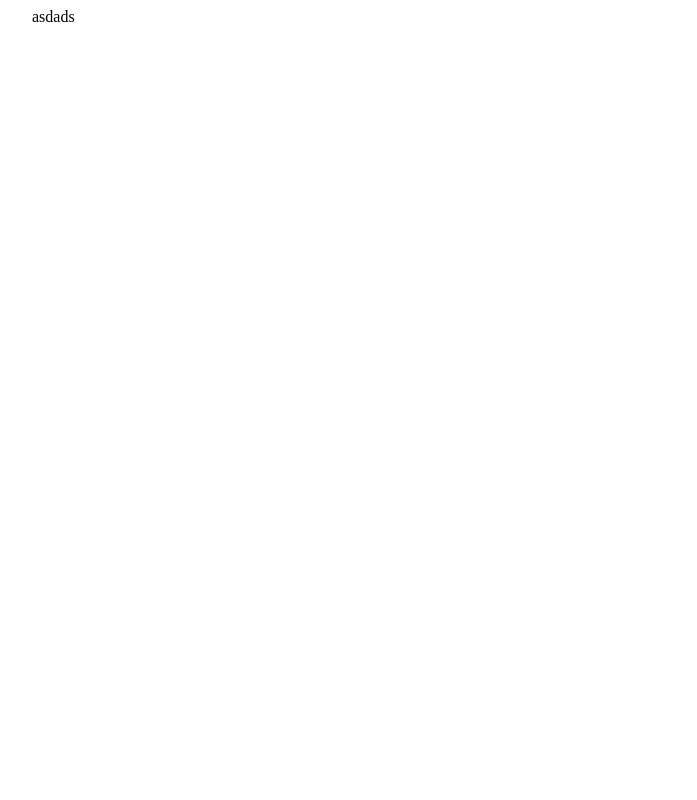
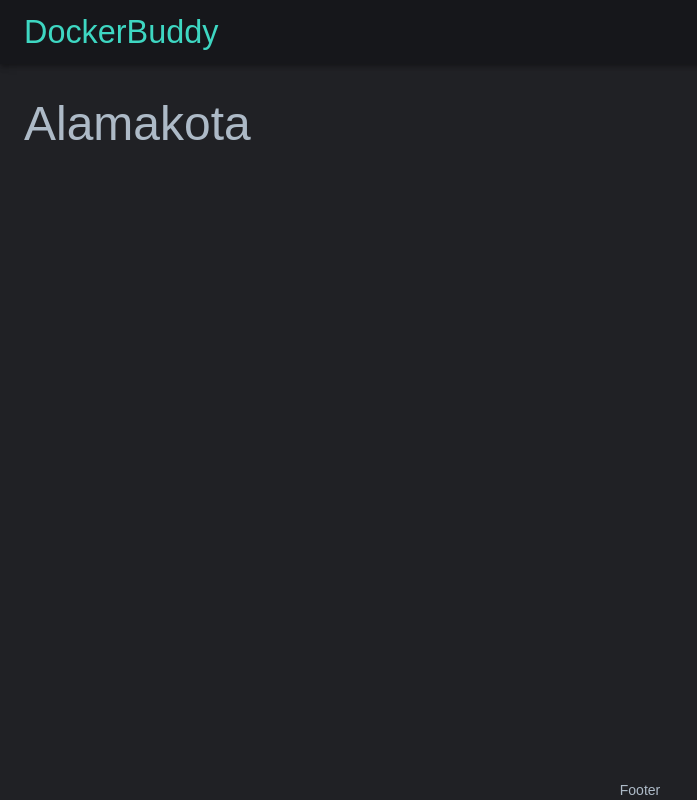
Before and after one commit to dockerbuddy/dockerbuddy-app, a React (Create React App) app in the folder frontend/: page / in a window 1280 px wide. Shown: the whole page, without its empty margins (0-697 px from the left). Built offline with nearby package versions, Linux system fonts and the light colour scheme.

Commit message:
pallete setup done

```diff
--- a/frontend/package.json
+++ b/frontend/package.json
@@ -14,6 +14,7 @@
     "@types/react-dom": "^17.0.0",
     "react": "^17.0.2",
     "react-dom": "^17.0.2",
+    "react-router-dom": "^5.2.0",
     "react-scripts": "4.0.3",
     "typescript": "^4.1.2",
     "web-vitals": "^1.0.1"
@@ -37,6 +38,7 @@
     ]
   },
   "devDependencies": {
+    "@types/react-router-dom": "^5.1.7",
     "@typescript-eslint/eslint-plugin": "^4.24.0",
     "@typescript-eslint/parser": "^4.24.0",
     "eslint-config-prettier": "^8.3.0",
--- a/frontend/src/App.tsx
+++ b/frontend/src/App.tsx
@@ -1,11 +1,20 @@
-import { Box, Container } from "@material-ui/core";
+import { CssBaseline, ThemeProvider } from "@material-ui/core";
 import React from "react";
+import { BrowserRouter } from "react-router-dom";
+import theme from "./common/theme";
+import Layout from "./components/Layout/Layout";
+import Navigation from "./components/Navigation/Navigation";
 
 const App: React.FC = () => {
   return (
-    <Container>
-      <Box>asdads</Box>
-    </Container>
+    <BrowserRouter>
+      <ThemeProvider theme={theme}>
+        <CssBaseline />
+        <Layout>
+          <Navigation />
+        </Layout>
+      </ThemeProvider>
+    </BrowserRouter>
   );
 };
 
--- /dev/null
+++ b/frontend/src/common/theme.ts
@@ -0,0 +1,30 @@
+import { createMuiTheme, responsiveFontSizes } from "@material-ui/core/styles";
+
+const theme = createMuiTheme({
+  palette: {
+    type: "dark",
+    primary: {
+      main: "#3ED7C2",
+    },
+    secondary: {
+      main: "#ff4b3a",
+    },
+    background: {
+      default: "#202125",
+      paper: "#16171B",
+    },
+    text: {
+      primary: "rgba(173,186,199,1)",
+      secondary: "rgba(173,186,199,0.7)",
+      disabled: "rgba(173,186,199,0.5)",
+      hint: "rgba(173,186,199,0.4)",
+    },
+  },
+  typography: {
+    fontFamily: ["Lexend Deca", "sans-serif"].join(","),
+  },
+});
+
+const responsiveTheme = responsiveFontSizes(theme);
+
+export default responsiveTheme;
--- /dev/null
+++ b/frontend/src/components/Home/Home.tsx
@@ -0,0 +1,14 @@
+import React from "react";
+import { Box, Container, Typography } from "@material-ui/core";
+
+const Home: React.FC = () => {
+  return (
+    <Container maxWidth="xl">
+      <Box my={4}>
+        <Typography variant="h3">Alamakota</Typography>
+      </Box>
+    </Container>
+  );
+};
+
+export default Home;
--- /dev/null
+++ b/frontend/src/components/Layout/Footer.tsx
@@ -0,0 +1,14 @@
+import { Box, Grid } from "@material-ui/core";
+import React from "react";
+
+const Footer: React.FC = () => {
+  return (
+    <Box>
+      <Grid container justify="center">
+        <Grid item>Footer</Grid>
+      </Grid>
+    </Box>
+  );
+};
+
+export default Footer;
--- /dev/null
+++ b/frontend/src/components/Layout/Header.tsx
@@ -0,0 +1,33 @@
+import {
+  AppBar,
+  Box,
+  makeStyles,
+  Toolbar,
+  Typography,
+} from "@material-ui/core";
+
+import React from "react";
+
+const useStyles = makeStyles((theme) => ({
+  appBar: {
+    backgroundColor: theme.palette.background.paper,
+  },
+}));
+
+const Header: React.FC = () => {
+  const classes = useStyles();
+
+  return (
+    <Box>
+      <AppBar position="static" className={classes.appBar}>
+        <Toolbar>
+          <Typography variant="h4" color="primary">
+            DockerBuddy
+          </Typography>
+        </Toolbar>
+      </AppBar>
+    </Box>
+  );
+};
+
+export default Header;
--- /dev/null
+++ b/frontend/src/components/Layout/Layout.tsx
@@ -0,0 +1,29 @@
+import { makeStyles, createStyles, Box } from "@material-ui/core";
+import React from "react";
+import Footer from "./Footer";
+import Header from "./Header";
+import PageWrapper from "./PageWrapper";
+
+const useStyles = makeStyles((_theme) =>
+  createStyles({
+    content: {
+      flexGrow: 1,
+    },
+  })
+);
+
+const Layout: React.FC = ({ children }) => {
+  const classes = useStyles();
+
+  return (
+    <PageWrapper>
+      <Box className={classes.content}>
+        <Header />
+        {children}
+      </Box>
+      <Footer />
+    </PageWrapper>
+  );
+};
+
+export default Layout;
--- /dev/null
+++ b/frontend/src/components/Layout/PageWrapper.tsx
@@ -0,0 +1,20 @@
+import { createStyles, makeStyles } from "@material-ui/core";
+import React from "react";
+
+const useStyles = makeStyles((_theme) =>
+  createStyles({
+    pageWrapper: {
+      height: "100vh",
+      display: "flex",
+      flexDirection: "column",
+    },
+  })
+);
+
+const PageWrapper: React.FC = ({ children }) => {
+  const classes = useStyles();
+
+  return <div className={classes.pageWrapper}>{children}</div>;
+};
+
+export default PageWrapper;
--- /dev/null
+++ b/frontend/src/components/Navigation/Navigation.tsx
@@ -0,0 +1,29 @@
+import React from "react";
+import { Redirect, Route, Switch } from "react-router";
+import { openRoutes, protectedRoutes } from "../../routes/routes";
+
+const Navigation: React.FC = () => {
+  const authorized = false;
+
+  return (
+    <>
+      {!authorized ? (
+        <Switch>
+          {openRoutes.map((route) => (
+            <Route key={route.path} {...route} />
+          ))}
+          <Redirect to="/" />
+        </Switch>
+      ) : (
+        <Switch>
+          {openRoutes.concat(protectedRoutes).map((route) => (
+            <Route key={route.path} {...route} />
+          ))}
+          <Redirect to="/" />
+        </Switch>
+      )}
+    </>
+  );
+};
+
+export default Navigation;
--- /dev/null
+++ b/frontend/src/routes/routes.ts
@@ -0,0 +1,24 @@
+import React from "react";
+import Home from "../components/Home/Home";
+
+interface Route {
+  path: string;
+  exact: boolean;
+  component: React.FC;
+}
+
+export const protectedRoutes: Route[] = [
+  {
+    path: "/protected",
+    exact: true,
+    component: Home,
+  },
+];
+
+export const openRoutes: Route[] = [
+  {
+    path: "/",
+    exact: true,
+    component: Home,
+  },
+];
```
Also changed, not shown: 2 other files (tests, documents, lock files or other folders).
